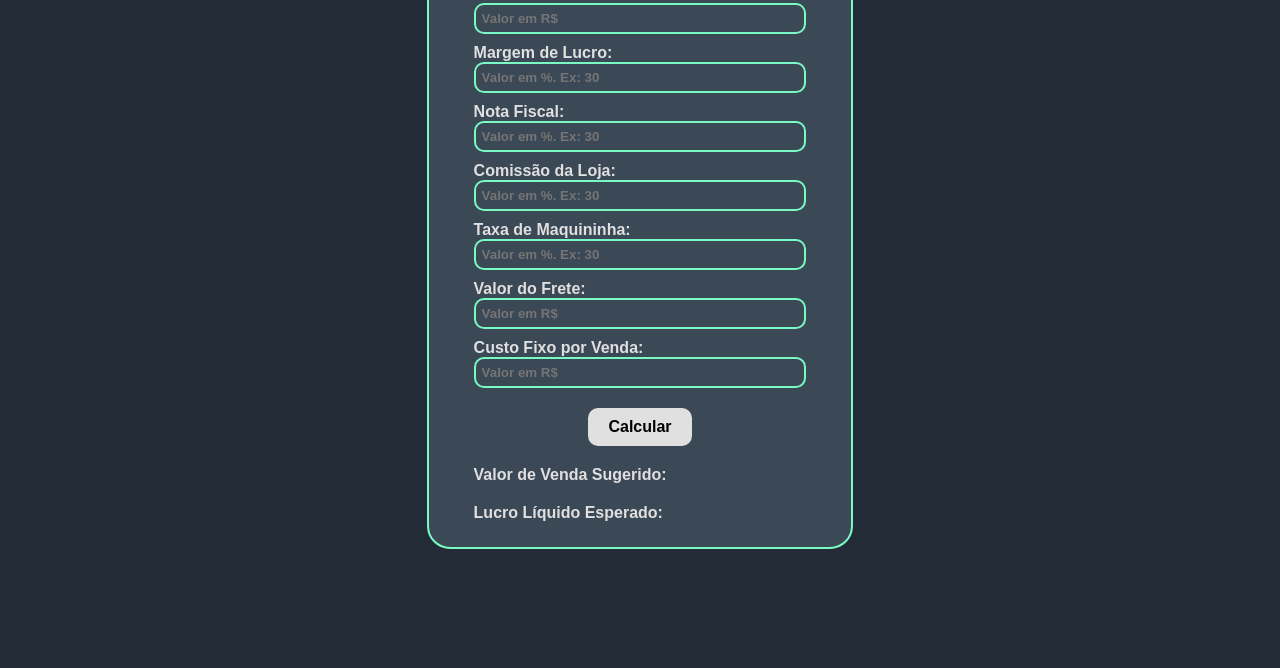
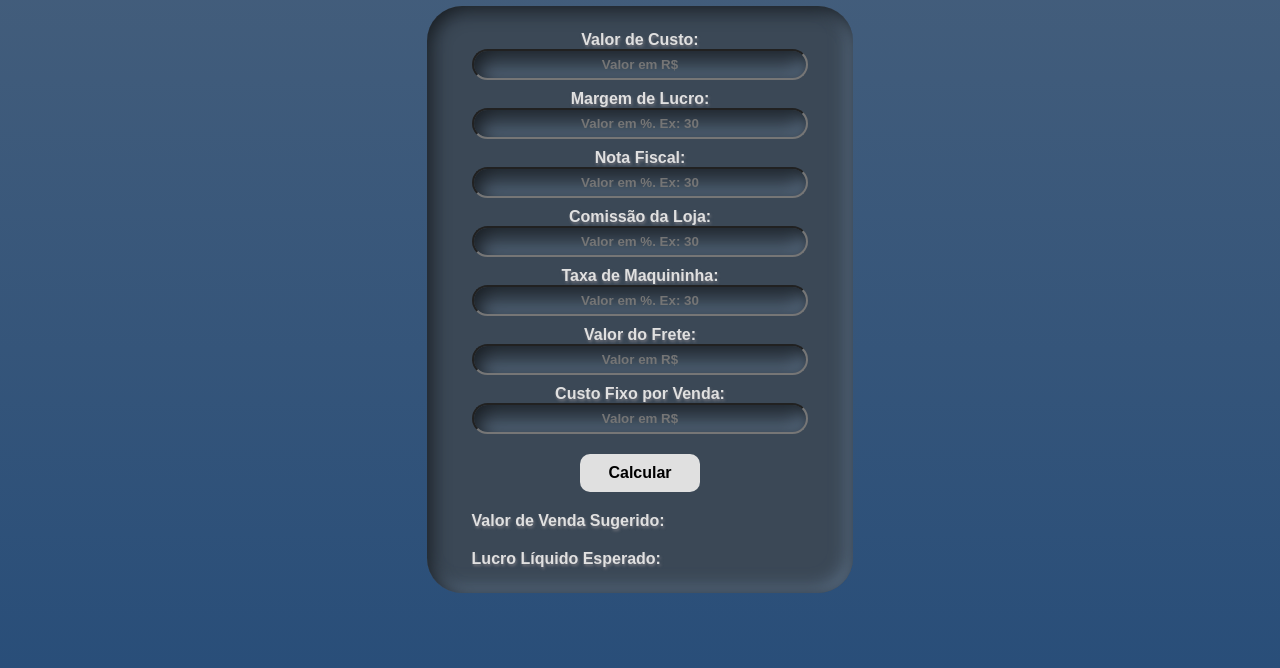
Before and after one commit to Bruno-matias/calculardora, a plain HTML site: page index.html in a window 1280 px wide. Shown: the part 148-816 px from the top of the page. Drawn offline with Linux system fonts and the light colour scheme.

Commit message:
Update style.css

```diff
--- a/style.css
+++ b/style.css
@@ -1,9 +1,12 @@
 body {
-  background-color: #232C36;
+  background-color: #294e79;
+  background-image: linear-gradient(#4b627ce5, #294e79);
   font-family: Arial, sans-serif;
   align-items: center;
   justify-content: center;
   display: flex;
+  text-shadow: 1px 2px 3px rgba(121, 121, 129, 0.9);
+  height: 100vh;
 }
 
 input[type="number"] {
@@ -11,7 +14,6 @@ input[type="number"] {
   -moz-appearance: textfield;
   appearance: textfield;
 }
-
 input[type="number"]::-webkit-inner-spin-button,
 input[type="number"]::-webkit-outer-spin-button {
   -webkit-appearance: none;
@@ -31,15 +33,18 @@ input[type="number"]::-webkit-outer-spin-button {
 
 .calculator {
   background-color: #3B4856;
-  border: 2px solid #79FAC5;
-  border-radius: 23px;
   padding: 25px 45px;
   margin-top: 20px;
   color: #e0e0e0;
+  border-radius: 35px;
+  background: #3B4856;
+  box-shadow: inset 5px 5px 17px #181d22,
+            inset -5px -5px 17px #5e738a;
 }
 
 .input-group {
   margin-bottom: 10px;
+  text-align: center
 }
 
 .input-group label {
@@ -50,31 +55,45 @@ input[type="number"]::-webkit-outer-spin-button {
 .input-group input {
   width: 95%;
   padding: 6px;
-  border: 2px solid #79FAC5;
+  text-align: center;
   border-radius: 10px;
   font-weight: bold;
   background: none;
   color: #e0e0e0;
+  border-radius: 35px;
+  background: #3B4856;
+  transition: 0.4s;
+  box-shadow: inset 5px 5px 17px #181d22,
+            inset -5px -5px 17px #5e738a;
 }
 
 .input-group input:focus {
   width: 95%;
   padding: 6px;
-  border: 2px solid black;
   border-radius: 10px;
   font-weight: bold;
   background: #e0e0e0;
+  background-image: linear-gradient(#e0e0e0, #294e797e);
   color: black;
+  text-shadow: 1px 2px 3px rgba(121, 121, 129, 0.9);
+  border-radius: 35px;
+  box-shadow: inset 5px 5px 17px #181d22,
+            inset -5px -5px 17px #5e738a;
+  transition: 0.4s;
 }
 
 .input-group input:hover {
   width: 95%;
   padding: 6px;
-  border: 2px solid #79FAC5;
   border-radius: 10px;
   font-weight: bold;
   background: #e0e0e0;
   color: black;
+  text-shadow: 1px 2px 3px rgba(121, 121, 129, 0.9);
+  border-radius: 35px;
+  box-shadow: inset 5px 5px 17px #181d22,
+            inset -5px -5px 17px #5e738a;
+  transition: 0.4s;
 }
 
 .button-container {
@@ -91,6 +110,8 @@ input[type="number"]::-webkit-outer-spin-button {
   cursor: pointer;
   border-radius: 10px;
   font-weight: bold;
+  width: 120px;
+  transition: 0.4s;
 }
 
 #calcular-button:hover {
@@ -102,6 +123,8 @@ input[type="number"]::-webkit-outer-spin-button {
   cursor: pointer;
   border-radius: 10px;
   font-weight: bold;
+  width: 140px;
+  transition: 0.4s;
 }
 
 .result {
```
